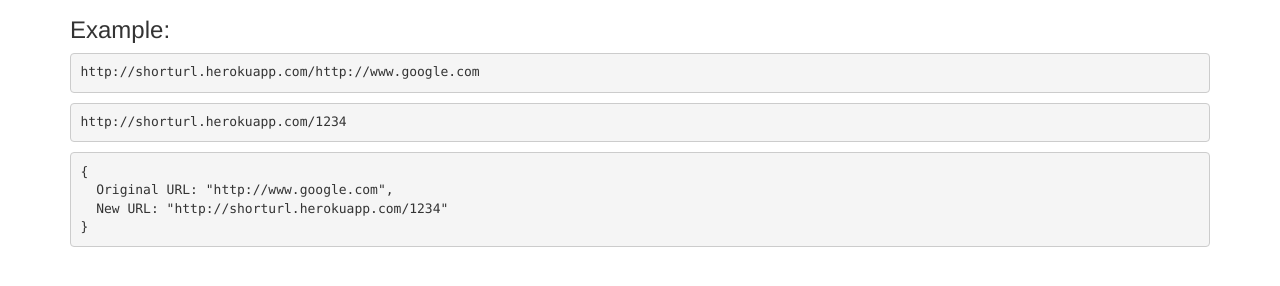
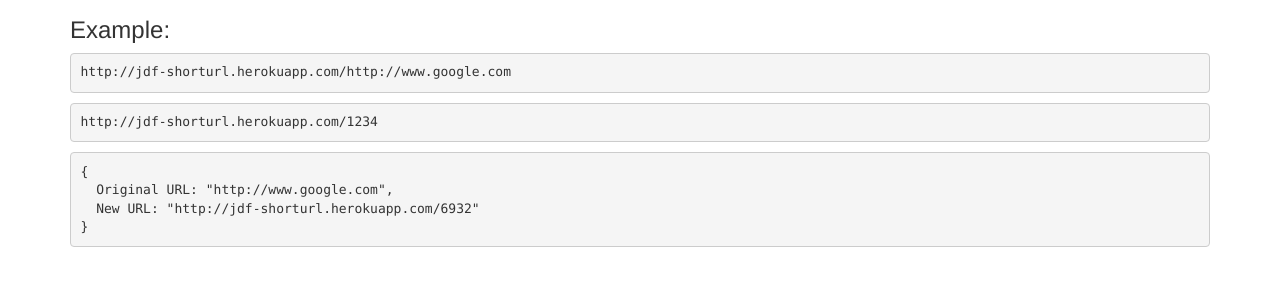
Before and after one commit to jdf5196/url-shortener-microservice, a website: page public/index.html in a window 1280 px wide. Shown: the part 246-532 px from the top of the page. Drawn offline with nearby package versions, Linux system fonts and the light colour scheme.

Commit message:
fixed typos

```diff
--- a/public/index.html
+++ b/public/index.html
@@ -16,11 +16,11 @@
         <li>When I visit that shortened URL, it will redirect me to my original link.</li>
       </ol>
       <h3>Example:</h3>
-      <pre>http://shorturl.herokuapp.com/http://www.google.com</pre>
-      <pre>http://shorturl.herokuapp.com/1234</pre>
+      <pre>http://jdf-shorturl.herokuapp.com/http://www.google.com</pre>
+      <pre>http://jdf-shorturl.herokuapp.com/1234</pre>
 <pre>{
   Original URL: "http://www.google.com",
-  New URL: "http://shorturl.herokuapp.com/1234"
+  New URL: "http://jdf-shorturl.herokuapp.com/6932"
 }</pre>
     </div>
   </body>
--- a/server.js
+++ b/server.js
@@ -31,7 +31,7 @@
 				let newUrl = new Url();
 				newUrl.originalUrl = input;
 				newUrl.random = Math.floor(Math.random() * (9999 - 1 + 1)) + 1;
-				newUrl.newUrl = ('localhost:5000/' + newUrl.random);
+				newUrl.newUrl = ('http://jdf-shorturl.herokuapp.com/' + newUrl.random);
 
 				newUrl.save(function(err, newUrl){
 					if(err){return next(err);}
@@ -61,7 +61,7 @@
 					let newUrl = new Url();
 					newUrl.originalUrl = input;
 					newUrl.random = Math.floor(Math.random() * (9999 - 1 + 1)) + 1;
-					newUrl.newUrl = ('localhost:5000/' + newUrl.random);
+					newUrl.newUrl = ('http://jdf-shorturl.herokuapp.com/' + newUrl.random);
 
 					newUrl.save(function(err, newUrl){
 						if(err){return next(err);}
```
